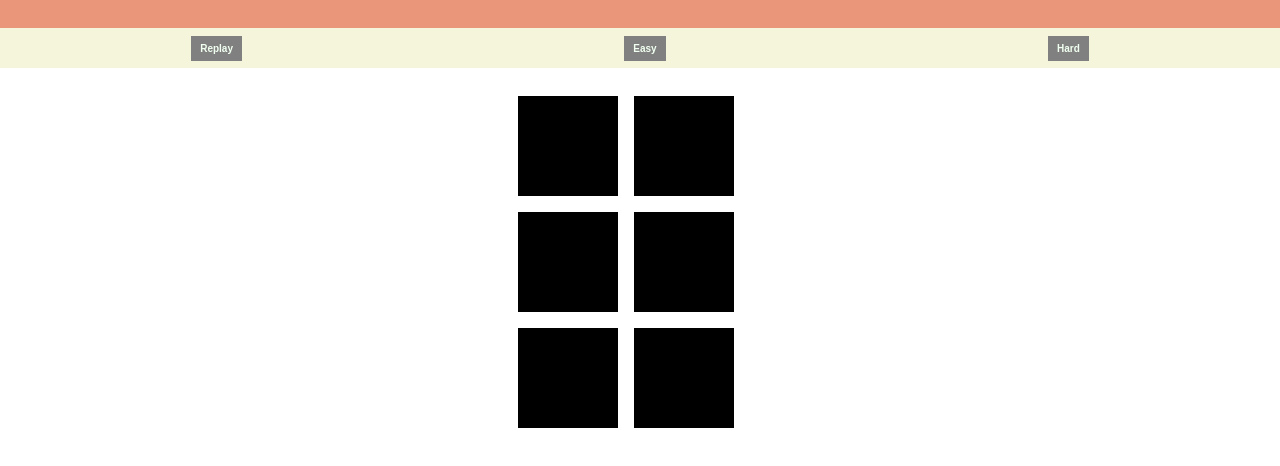
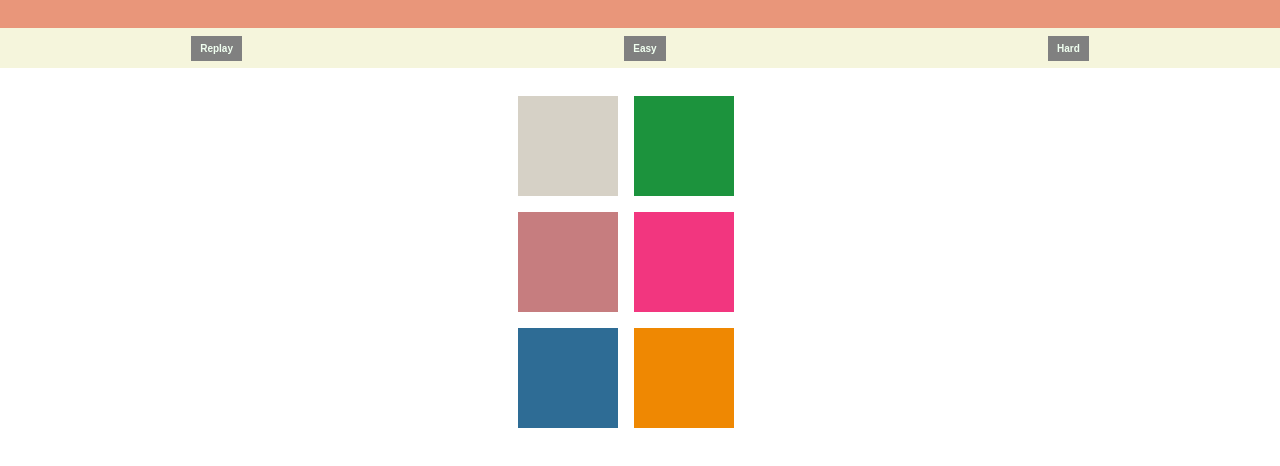
Before and after one commit to chiamaka28/color-picker, a plain HTML site: page index.html in a window 1280 px wide. Shown: the part 72-538 px from the top of the page. Drawn offline with Linux system fonts and the light colour scheme.

Commit message:
implemented giving the boxes colors

```diff
--- a/index.html
+++ b/index.html
@@ -20,8 +20,8 @@
     </div>
     <div class="main">
         <div class="options"></div>
-        <div class="options">2</div>
-        <div class="options">3</div>
+        <div class="options"></div>
+        <div class="options"></div>
         <div class="options"></div>
         <div class="options"></div>
         <div class="options"></div>
--- a/index.js
+++ b/index.js
@@ -1,9 +1,23 @@
 const colorDisplay = document.querySelector(".color");
+const options = document.querySelectorAll(".options")
 
 //for generating the random color
 const color = `${Math. floor(Math. random() * 256)},${Math. floor(Math. random() * 256)},${Math. floor(Math. random() * 256)}`;
 console.log(color)
 
+colorDisplay.innerHTML = color;
+
+const optionsColors = [`${Math. floor(Math. random() * 256)},${Math. floor(Math. random() * 256)},${Math. floor(Math. random() * 256)}`,
+`${Math. floor(Math. random() * 256)},${Math. floor(Math. random() * 256)},${Math. floor(Math. random() * 256)}`,
+`${Math. floor(Math. random() * 256)},${Math. floor(Math. random() * 256)},${Math. floor(Math. random() * 256)}`,
+`${Math. floor(Math. random() * 256)},${Math. floor(Math. random() * 256)},${Math. floor(Math. random() * 256)}`,
+`${Math. floor(Math. random() * 256)},${Math. floor(Math. random() * 256)},${Math. floor(Math. random() * 256)}`,
+ color];
+console.log(optionsColors)
 
 
-colorDisplay.innerHTML = color;
+
+
+for (let i = 0; i < options.length; i++) {
+   options[i].style.background = `rgb(${optionsColors[i]})`;
+}
--- a/styles.css
+++ b/styles.css
@@ -46,8 +46,9 @@ button{
 .options{
     width: 100px;
     height: 100px;
-    background: black;
+    /* background: black; */
     /* padding: 10px; */
     margin: 8px;
+    color: black;
 
 }
```
